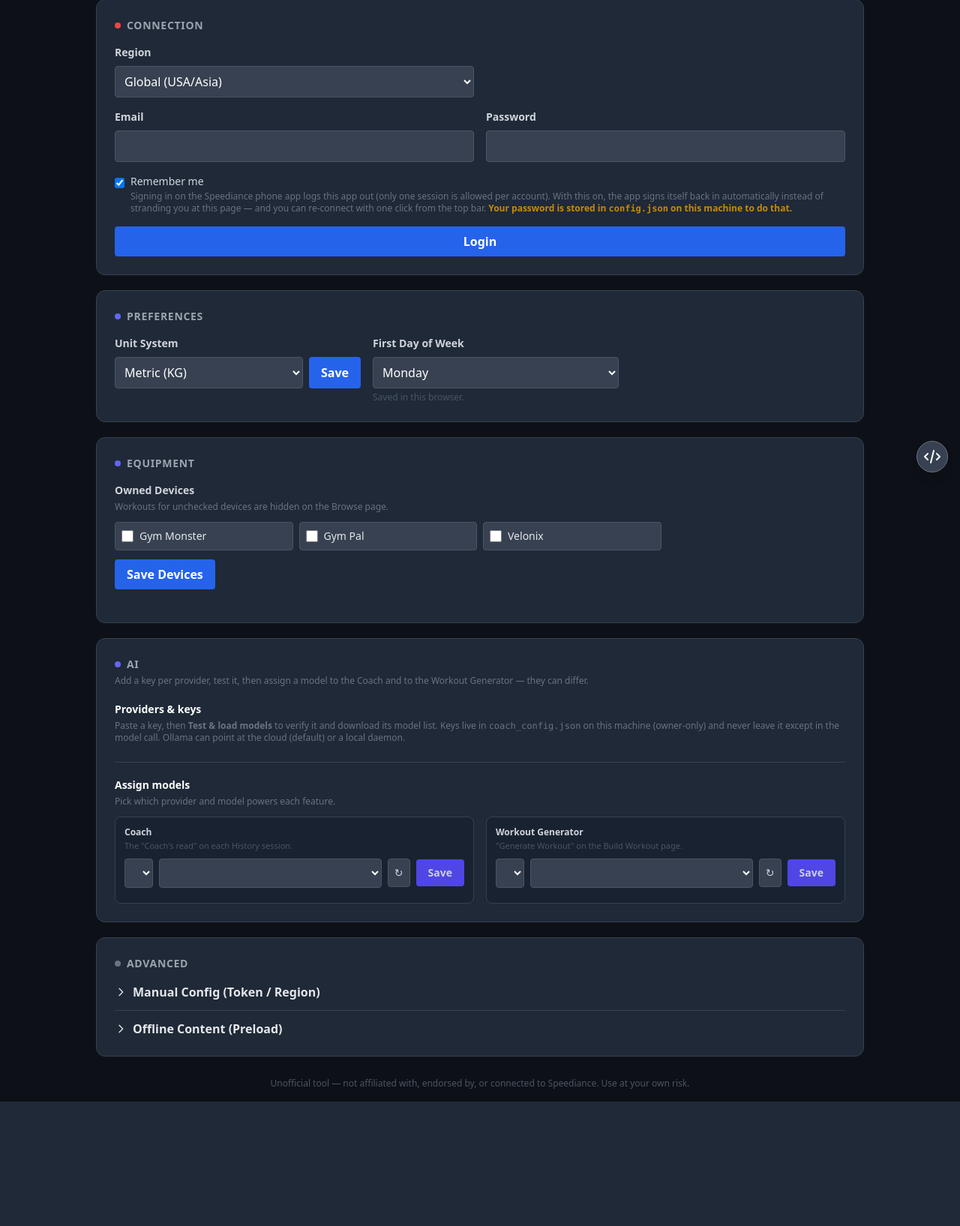
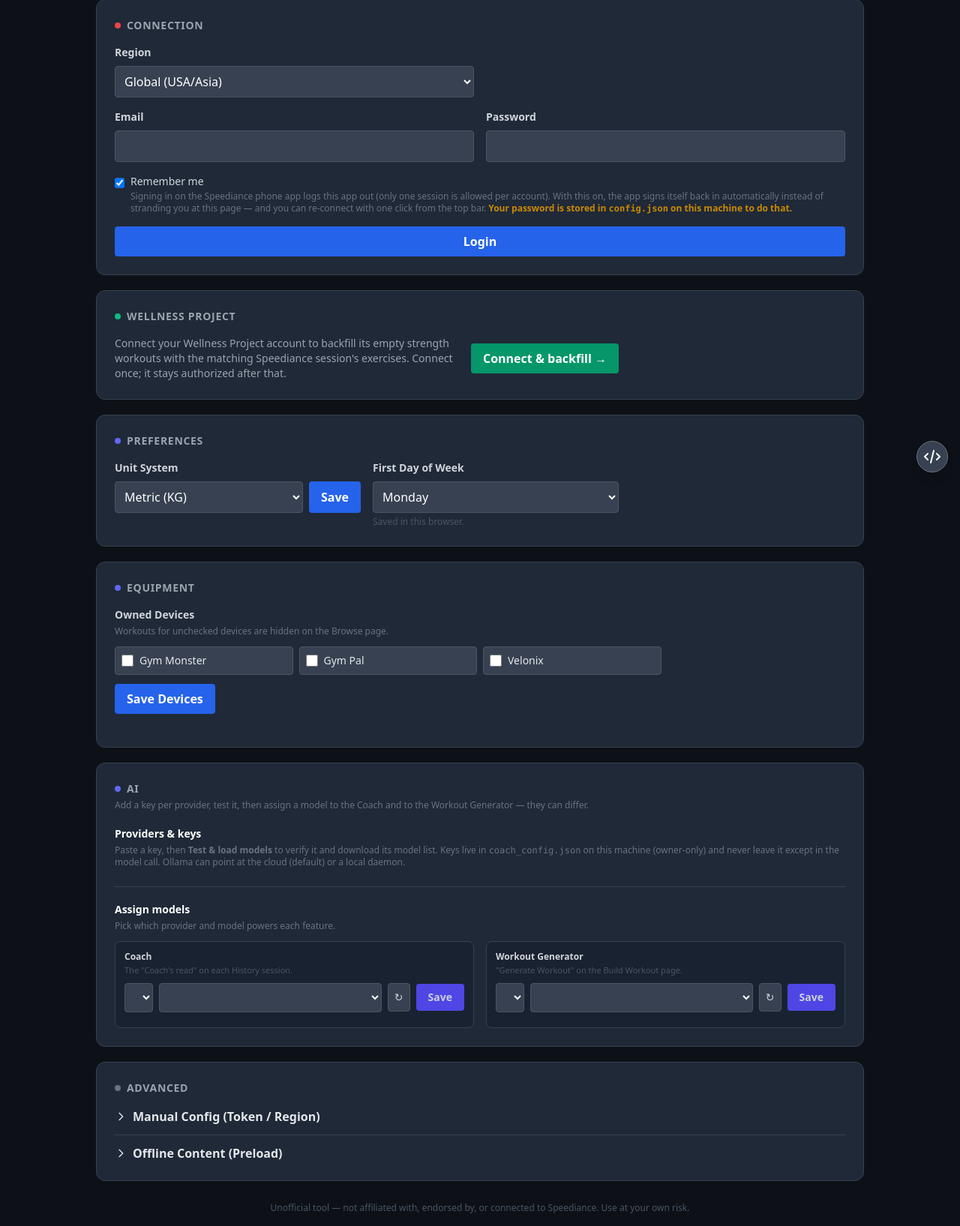
Before and after one commit to labatt/speediance-smartgym-workout-manager, a Flask app: page /settings in a window 1280 px wide. Shown: the part 154-1789 px from the top of the page at 75% size. Before the commit the page ends 1623 px from the top, so only its background shows below. Run offline with Flask 3, Linux system fonts and the light colour scheme; lists and menus that the app fills with data are empty; some libraries are stand-ins or nearby versions.

Commit message:
feat(settings): add Wellness Project connect/backfill link
Co-Authored-By: Claude Opus 4.8 <noreply@anthropic.com>
Claude-Session: https://claude.ai/code/session_01RFiY9W6dmzZKAd2y4Ku4Ct

```diff
--- a/templates/settings.html
+++ b/templates/settings.html
@@ -78,6 +78,21 @@
             <button type="submit" class="md:col-span-2 w-full bg-blue-600 hover:bg-blue-700 text-white font-bold py-2 px-4 rounded">Login</button>
         </form>
         {% endif %}
+    </section>
+
+    <!-- ========================= WELLNESS PROJECT ========================= -->
+    <section class="bg-gray-800 rounded-xl border border-gray-700 p-5 md:p-6">
+        <h2 class="text-sm font-bold uppercase tracking-wider text-gray-400 mb-4 flex items-center gap-2">
+            <span class="w-2 h-2 rounded-full bg-emerald-500"></span>
+            Wellness Project
+        </h2>
+        <div class="flex flex-col sm:flex-row sm:items-center sm:justify-between gap-3 max-w-2xl">
+            <p class="text-sm text-gray-400">
+                Connect your Wellness Project account to backfill its empty strength workouts with the
+                matching Speediance session's exercises. Connect once; it stays authorized after that.
+            </p>
+            <a href="/wp/reconcile" class="bg-emerald-600 hover:bg-emerald-700 text-white font-bold py-2 px-4 rounded whitespace-nowrap text-center">Connect &amp; backfill &#8594;</a>
+        </div>
     </section>
 
     <!-- ============================ PREFERENCES ============================ -->
```
